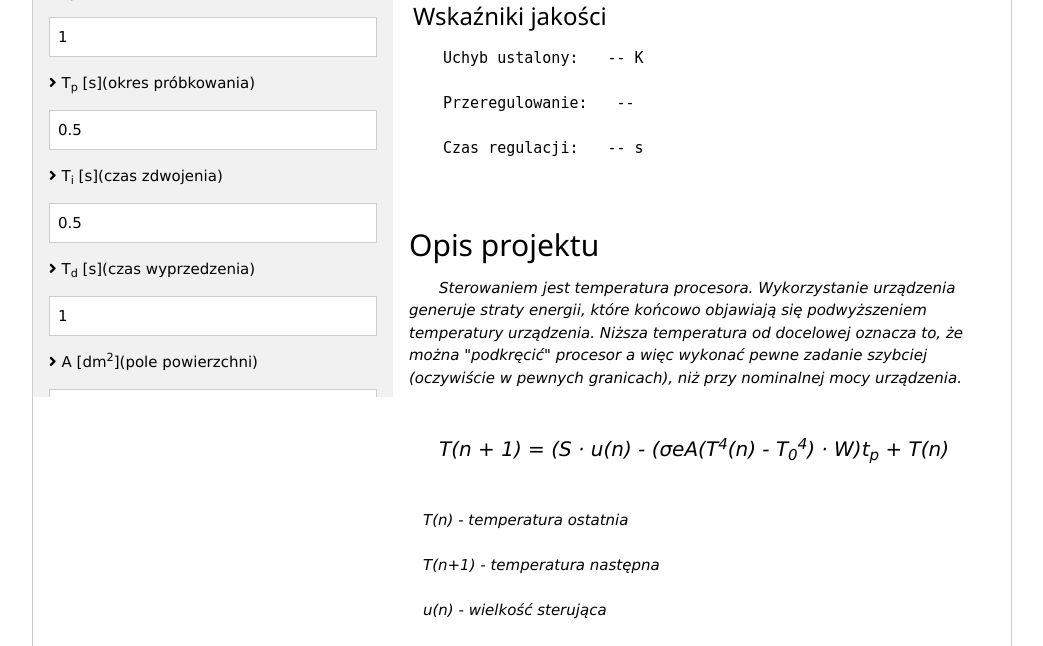
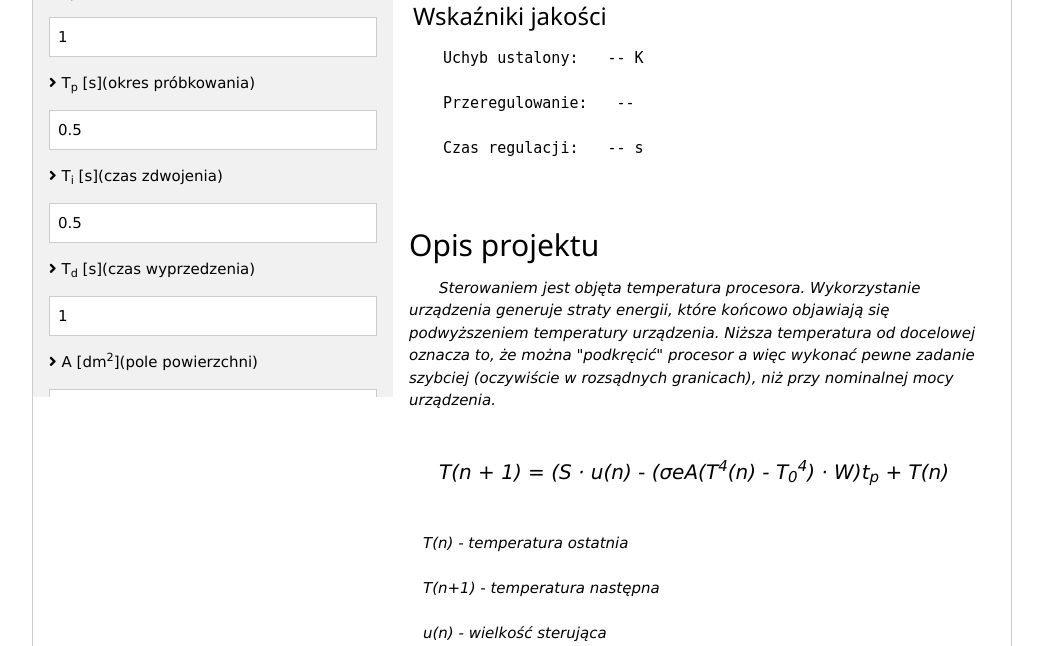
Before and after one commit to KonradRomanski/Projekt_PA_UAR, a Flask app: page / in a window 1280 px wide. Shown: the part 403-1049 px from the top of the page, without its empty margins (118-1161 px from the left). Run offline with Flask 2, Linux system fonts and the light colour scheme; some libraries are stand-ins or nearby versions.

Commit message:
poprawiony istotny blad jezykowy

```diff
--- a/templates/home.html
+++ b/templates/home.html
@@ -334,10 +334,7 @@
         <!------------------------------------------------------------------------------------------------------------------------->
         <div class="w3-container" id="opis_projektu">
             <h2>Opis projektu</h2>
-            <i id="opis">Sterowaniem jest temperatura procesora. Wykorzystanie
-                urządzenia generuje straty energii, które końcowo objawiają się podwyższeniem
-                temperatury urządzenia. Niższa temperatura od docelowej oznacza to, że można "podkręcić" procesor a więc wykonać pewne zadanie szybciej (oczywiście w
-                pewnych granicach), niż przy nominalnej mocy urządzenia.</i><br><br><br>
+            <i id="opis">Sterowaniem jest objęta temperatura procesora. Wykorzystanie urządzenia generuje straty energii, które końcowo objawiają się podwyższeniem temperatury urządzenia. Niższa temperatura od docelowej oznacza to, że można "podkręcić" procesor a więc wykonać pewne zadanie szybciej (oczywiście w rozsądnych granicach), niż przy nominalnej mocy urządzenia.</i><br><br><br>
             <i id="wzor">T(n + 1) = (S · u(n) - (σeA(T<sup>4</sup>(n) - T<sub>0</sub><sup>4</sup>) · W)t<sub>p</sub> + T(n)</i><br><br><br>
         </div>
 
```
